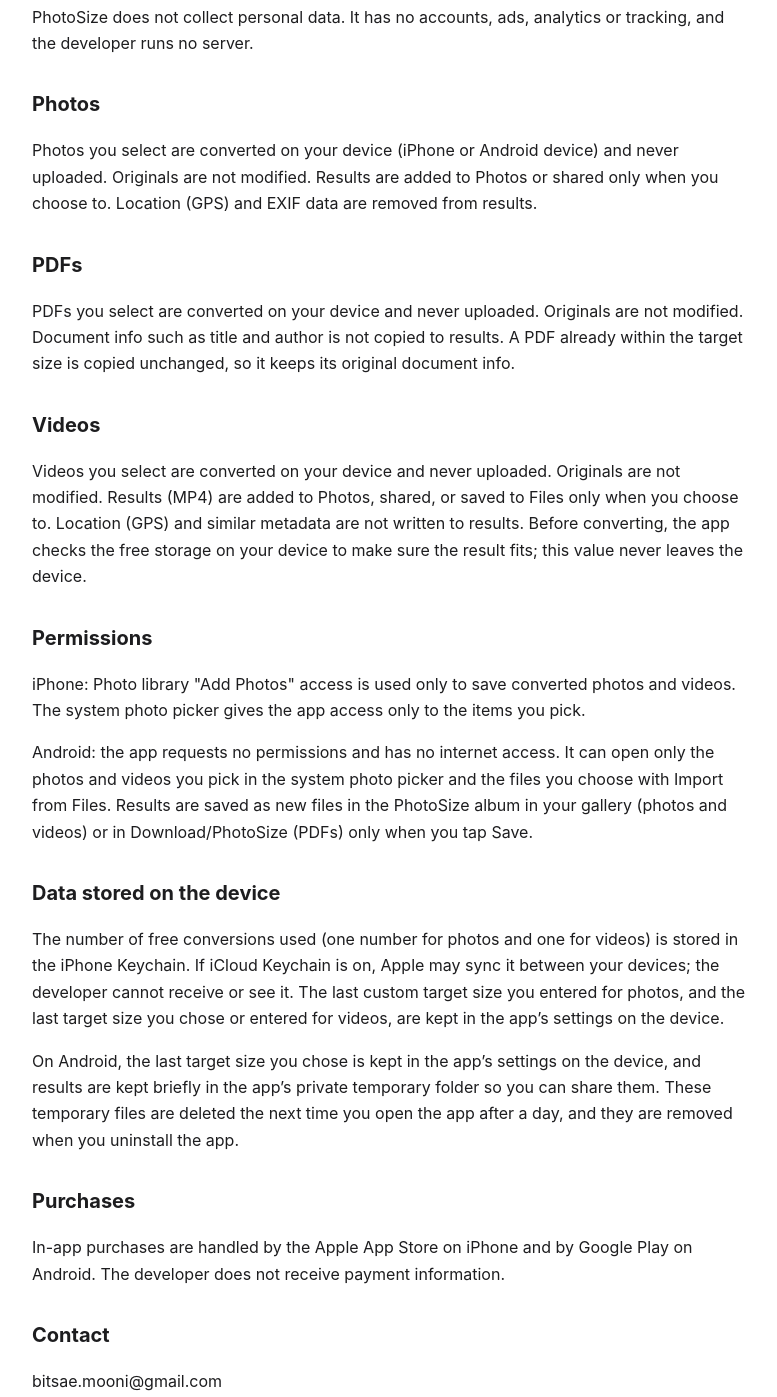
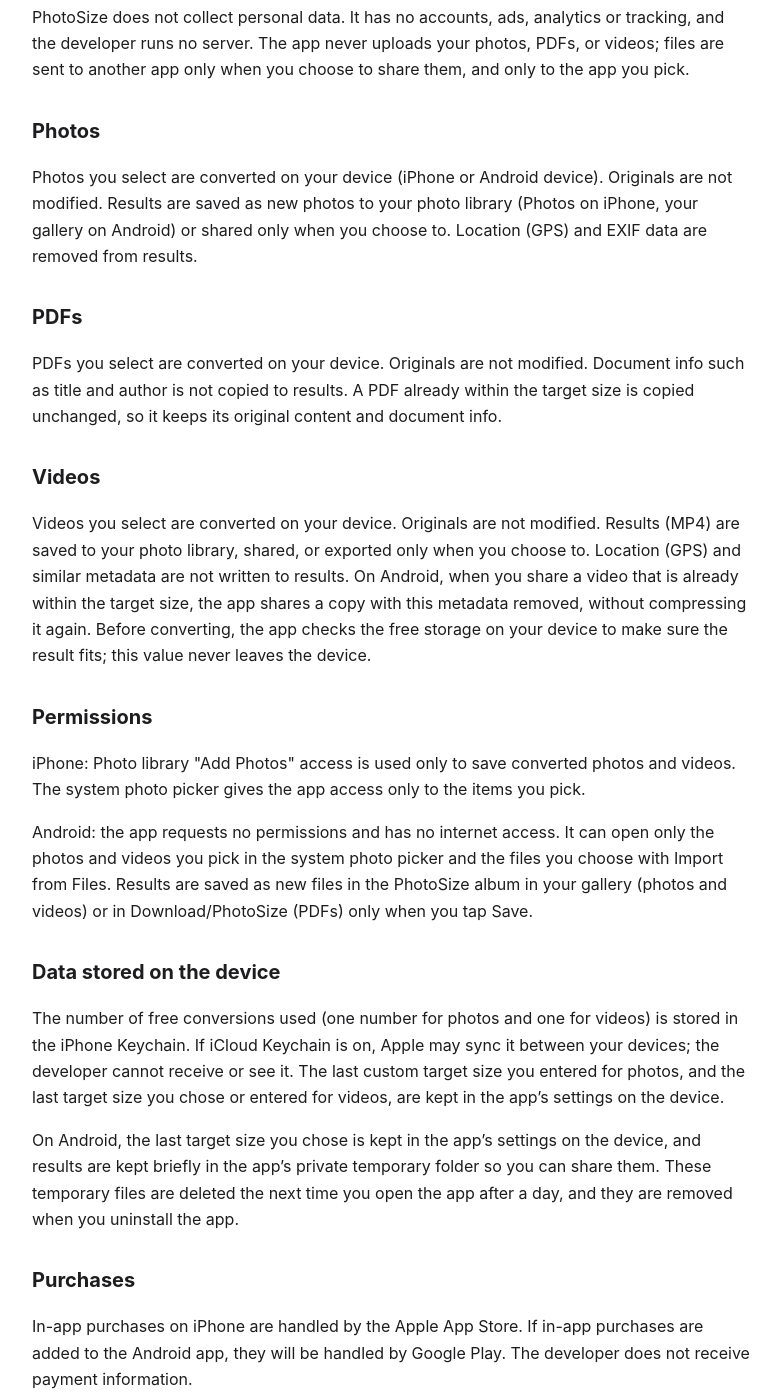
Before and after one commit to chairman125/photosize-support, a plain HTML site: page privacy.html in a window 1280 px wide. Shown: the part 198-1595 px from the top of the page, without its empty margins (248-1025 px from the left). Drawn offline with Linux system fonts and the light colour scheme.

Commit message:
개인정보 처리방침: 공유와 업로드 구분, 플랫폼 공통 용어, Android 결제는 추가될 때, 이미 작은 영상 사본
Co-Authored-By: Claude Opus 5.5 <noreply@anthropic.com>

```diff
--- a/privacy.html
+++ b/privacy.html
@@ -4,13 +4,13 @@
 <h1>Privacy Policy</h1>
 <p class="muted">PhotoSize (iPhone, Android) · Effective November 15, 2026</p>
 <h2>Data collection</h2>
-<p>PhotoSize does not collect personal data. It has no accounts, ads, analytics or tracking, and the developer runs no server.</p>
+<p>PhotoSize does not collect personal data. It has no accounts, ads, analytics or tracking, and the developer runs no server. The app never uploads your photos, PDFs, or videos; files are sent to another app only when you choose to share them, and only to the app you pick.</p>
 <h2>Photos</h2>
-<p>Photos you select are converted on your device (iPhone or Android device) and never uploaded. Originals are not modified. Results are added to Photos or shared only when you choose to. Location (GPS) and EXIF data are removed from results.</p>
+<p>Photos you select are converted on your device (iPhone or Android device). Originals are not modified. Results are saved as new photos to your photo library (Photos on iPhone, your gallery on Android) or shared only when you choose to. Location (GPS) and EXIF data are removed from results.</p>
 <h2>PDFs</h2>
-<p>PDFs you select are converted on your device and never uploaded. Originals are not modified. Document info such as title and author is not copied to results. A PDF already within the target size is copied unchanged, so it keeps its original document info.</p>
+<p>PDFs you select are converted on your device. Originals are not modified. Document info such as title and author is not copied to results. A PDF already within the target size is copied unchanged, so it keeps its original content and document info.</p>
 <h2>Videos</h2>
-<p>Videos you select are converted on your device and never uploaded. Originals are not modified. Results (MP4) are added to Photos, shared, or saved to Files only when you choose to. Location (GPS) and similar metadata are not written to results. Before converting, the app checks the free storage on your device to make sure the result fits; this value never leaves the device.</p>
+<p>Videos you select are converted on your device. Originals are not modified. Results (MP4) are saved to your photo library, shared, or exported only when you choose to. Location (GPS) and similar metadata are not written to results. On Android, when you share a video that is already within the target size, the app shares a copy with this metadata removed, without compressing it again. Before converting, the app checks the free storage on your device to make sure the result fits; this value never leaves the device.</p>
 <h2>Permissions</h2>
 <p>iPhone: Photo library "Add Photos" access is used only to save converted photos and videos. The system photo picker gives the app access only to the items you pick.</p>
 <p>Android: the app requests no permissions and has no internet access. It can open only the photos and videos you pick in the system photo picker and the files you choose with Import from Files. Results are saved as new files in the PhotoSize album in your gallery (photos and videos) or in Download/PhotoSize (PDFs) only when you tap Save.</p>
@@ -18,7 +18,7 @@
 <p>The number of free conversions used (one number for photos and one for videos) is stored in the iPhone Keychain. If iCloud Keychain is on, Apple may sync it between your devices; the developer cannot receive or see it. The last custom target size you entered for photos, and the last target size you chose or entered for videos, are kept in the app’s settings on the device.</p>
 <p>On Android, the last target size you chose is kept in the app’s settings on the device, and results are kept briefly in the app’s private temporary folder so you can share them. These temporary files are deleted the next time you open the app after a day, and they are removed when you uninstall the app.</p>
 <h2>Purchases</h2>
-<p>In-app purchases are handled by the Apple App Store on iPhone and by Google Play on Android. The developer does not receive payment information.</p>
+<p>In-app purchases on iPhone are handled by the Apple App Store. If in-app purchases are added to the Android app, they will be handled by Google Play. The developer does not receive payment information.</p>
 <h2>Contact</h2>
 <p>bitsae.mooni@gmail.com</p>
 <p><a href="en.html">Support</a> · <a href="privacy-ko.html">한국어</a></p>
```
Also changed, not shown: privacy-ko.html (+5 -5 lines).
